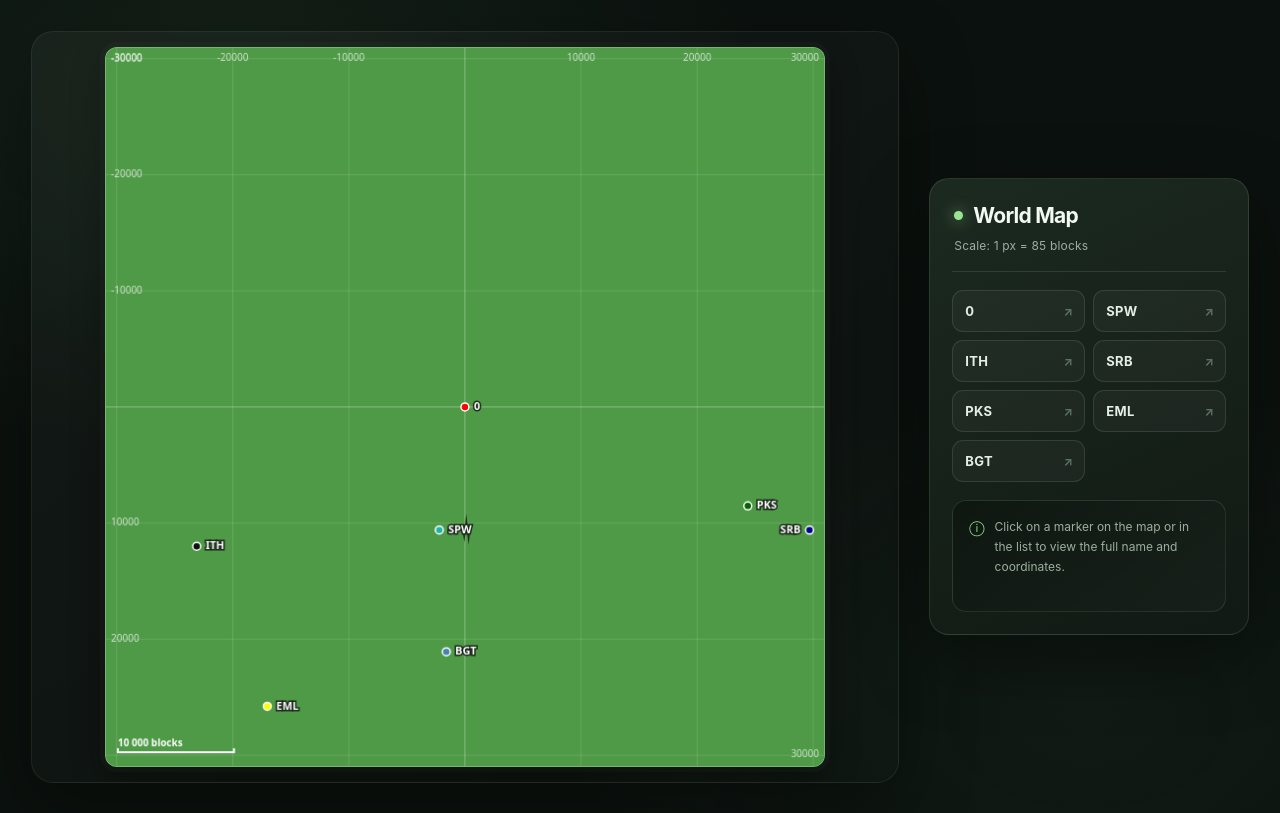
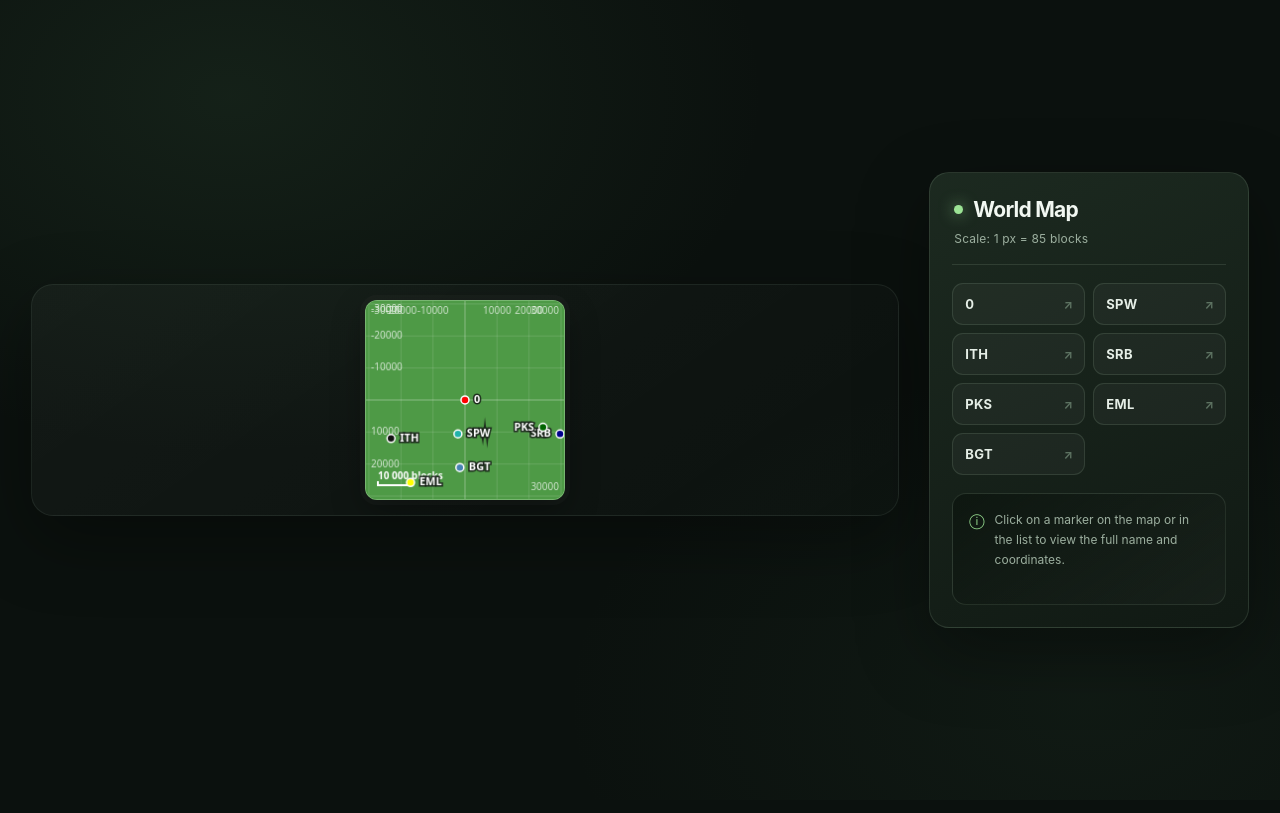
Before and after one commit to stepanilnicki/FlatWorld-map, a plain HTML site: page index.html in a window 1280 px wide. Drawn offline with Linux system fonts and the light colour scheme.

Commit message:
Add files via upload

```diff
--- a/index.html
+++ b/index.html
@@ -439,24 +439,48 @@
 
     let selectedMarkerId = null;
     let currentScale = 1 / BLOCKS_PER_PX;
+    let logicalCanvasWidth = 0;
+    let logicalCanvasHeight = 0;
 
     function fitCanvasToScreen() {
       const baseW = worldWidth / BLOCKS_PER_PX;
       const baseH = worldHeight / BLOCKS_PER_PX;
+      const wrapper = document.querySelector(".map-wrapper");
+      const wrapperStyle = window.getComputedStyle(wrapper);
 
-      const isMobile = window.innerWidth <= 768;
-      const maxW = isMobile
-        ? Math.max(200, window.innerWidth - 24)
-        : Math.max(240, window.innerWidth - 340);
-      const maxH = isMobile
-        ? Math.max(200, Math.round(window.innerHeight * 0.6))
-        : Math.max(240, window.innerHeight - 36);
+      // Берём фактическое доступное место внутри рамки карты.
+      const availableW = wrapper.clientWidth
+        - parseFloat(wrapperStyle.paddingLeft)
+        - parseFloat(wrapperStyle.paddingRight);
+      const availableH = wrapper.clientHeight
+        - parseFloat(wrapperStyle.paddingTop)
+        - parseFloat(wrapperStyle.paddingBottom);
+
+      const maxW = Math.max(200, availableW || window.innerWidth - 40);
+      const maxH = Math.max(200, Math.min(
+        availableH || window.innerHeight - 40,
+        window.innerWidth <= 768
+          ? window.innerHeight * 0.6 - 18
+          : window.innerHeight - 80
+      ));
 
       const fitRatio = Math.min(1, maxW / baseW, maxH / baseH);
-      canvas.width = Math.round(baseW * fitRatio);
-      canvas.height = Math.round(baseH * fitRatio);
 
-      currentScale = canvas.width / worldWidth;
+      // CSS-размер остаётся обычным, а внутренний буфер получает
+      // дополнительные пиксели для Retina/HiDPI-экранов.
+      logicalCanvasWidth = Math.round(baseW * fitRatio);
+      logicalCanvasHeight = Math.round(baseH * fitRatio);
+
+      const pixelRatio = Math.min(window.devicePixelRatio || 1, 3);
+
+      canvas.style.width = logicalCanvasWidth + "px";
+      canvas.style.height = logicalCanvasHeight + "px";
+      canvas.width = Math.round(logicalCanvasWidth * pixelRatio);
+      canvas.height = Math.round(logicalCanvasHeight * pixelRatio);
+
+      ctx.setTransform(pixelRatio, 0, 0, pixelRatio, 0, 0);
+
+      currentScale = logicalCanvasWidth / worldWidth;
       drawMap();
     }
 
@@ -468,11 +492,11 @@
     }
 
     function drawMap() {
-      ctx.clearRect(0, 0, canvas.width, canvas.height);
+      ctx.clearRect(0, 0, logicalCanvasWidth, logicalCanvasHeight);
 
       // Фон карты
       ctx.fillStyle = "#4e9a46";
-      ctx.fillRect(0, 0, canvas.width, canvas.height);
+      ctx.fillRect(0, 0, logicalCanvasWidth, logicalCanvasHeight);
 
       // Сетка и координаты
       const gridStep = 10000;
@@ -491,7 +515,7 @@
 
         ctx.beginPath();
         ctx.moveTo(px, 0);
-        ctx.lineTo(px, canvas.height);
+        ctx.lineTo(px, logicalCanvasHeight);
         ctx.strokeStyle = x === 0
           ? "rgba(255, 255, 255, 0.35)"
           : "rgba(255, 255, 255, 0.14)";
@@ -504,7 +528,7 @@
           // Не даём крайним подписям обрезаться границами canvas.
           const labelX = Math.max(
             edgePadding + labelWidth / 2,
-            Math.min(canvas.width - edgePadding - labelWidth / 2, px)
+            Math.min(logicalCanvasWidth - edgePadding - labelWidth / 2, px)
           );
 
           ctx.textAlign = "center";
@@ -519,7 +543,7 @@
 
         ctx.beginPath();
         ctx.moveTo(0, py);
-        ctx.lineTo(canvas.width, py);
+        ctx.lineTo(logicalCanvasWidth, py);
         ctx.strokeStyle = z === 0
           ? "rgba(255, 255, 255, 0.35)"
           : "rgba(255, 255, 255, 0.14)";
@@ -532,14 +556,14 @@
 
           // Нижняя координата переносится вправо, чтобы не пересекаться
           // с линейкой масштаба в левом нижнем углу.
-          if (py > canvas.height - 24) {
+          if (py > logicalCanvasHeight - 24) {
             ctx.textAlign = "right";
-            ctx.fillText(label, canvas.width - edgePadding, canvas.height - 12);
+            ctx.fillText(label, logicalCanvasWidth - edgePadding, logicalCanvasHeight - 12);
           } else {
             ctx.textAlign = "left";
             const labelY = Math.max(
               8,
-              Math.min(canvas.height - 8, py)
+              Math.min(logicalCanvasHeight - 8, py)
             );
             ctx.fillText(label, edgePadding, labelY);
           }
@@ -550,7 +574,7 @@
       const scaleBlocks = 10000;
       const barWidth = scaleBlocks * currentScale;
       const barX = 12;
-      const barY = canvas.height - 14;
+      const barY = logicalCanvasHeight - 14;
 
       ctx.strokeStyle = "#ffffff";
       ctx.lineWidth = 2;
@@ -591,11 +615,11 @@
 
         let labelX = px + gap;
 
-        if (labelX + textWidth + margin > canvas.width) {
+        if (labelX + textWidth + margin > logicalCanvasWidth) {
           labelX = px - gap - textWidth;
         }
 
-        labelX = Math.max(margin, Math.min(canvas.width - textWidth - margin, labelX));
+        labelX = Math.max(margin, Math.min(logicalCanvasWidth - textWidth - margin, labelX));
 
         ctx.lineWidth = 3;
         ctx.strokeStyle = "rgba(20, 24, 21, 0.85)";
```
